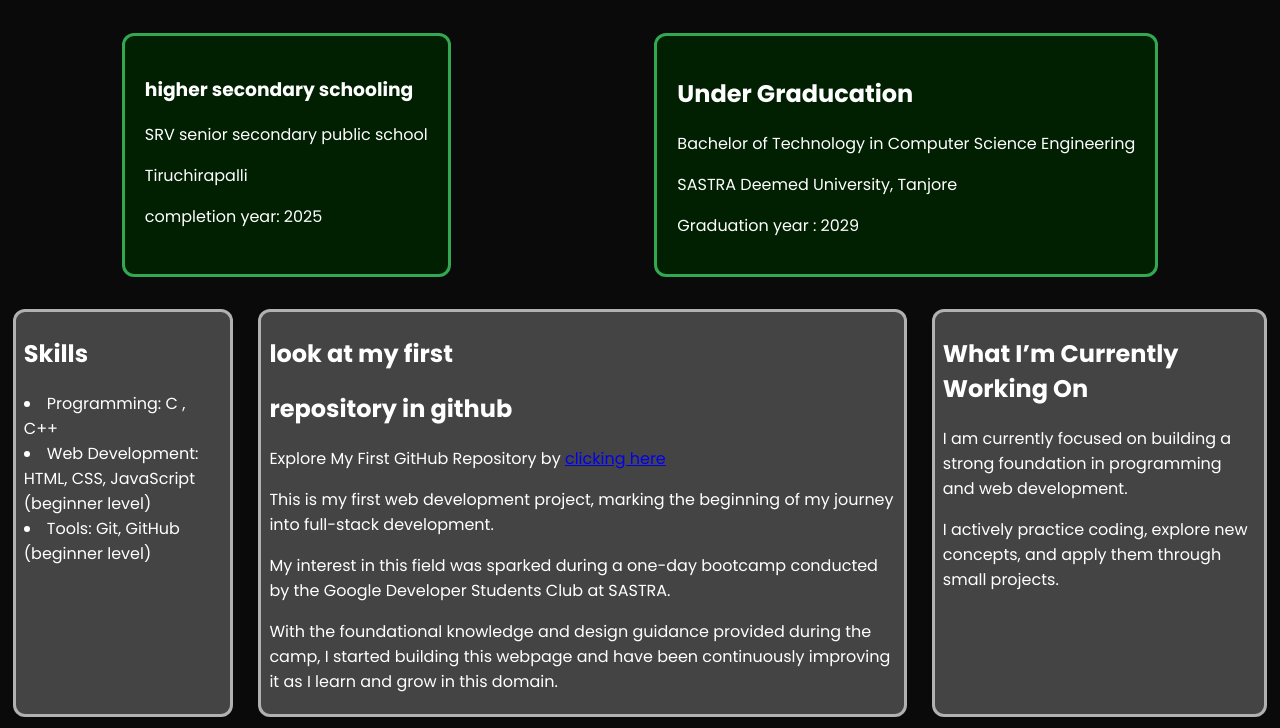
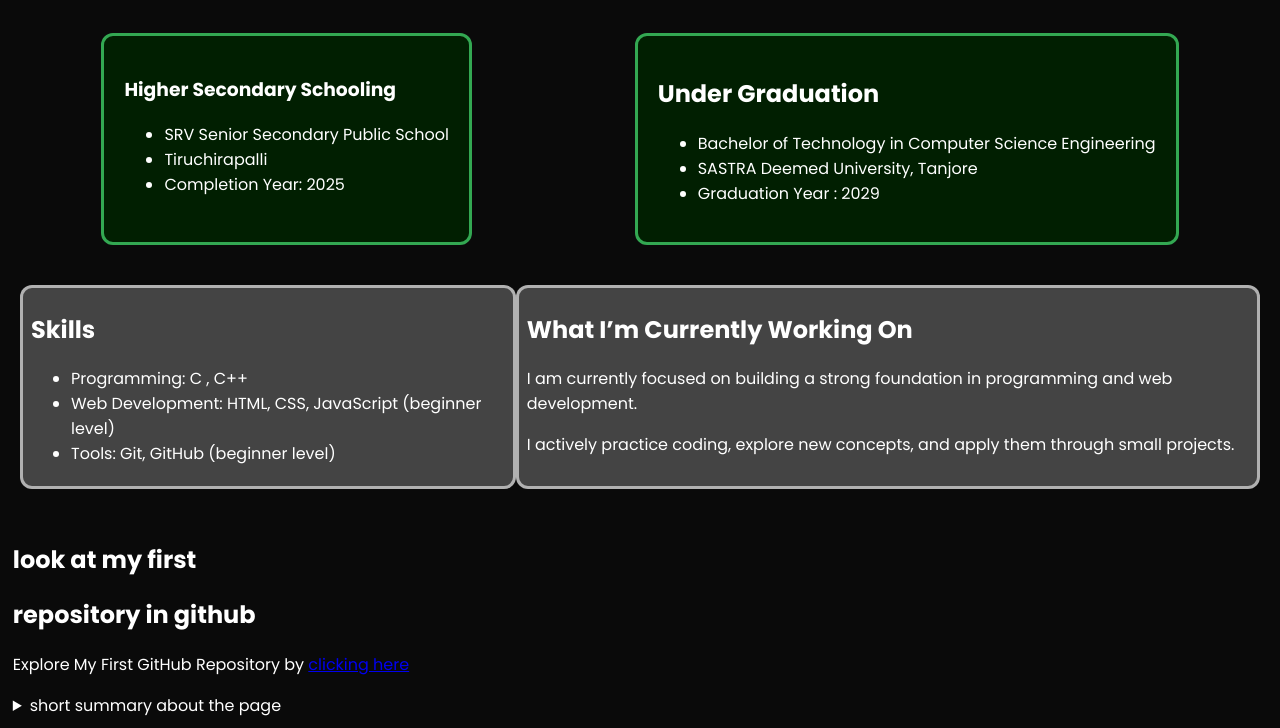
Before and after one commit to jesujo5/my-profile-page-, a plain HTML site: page index.html in a window 1280 px wide. Shown: the part 667-1395 px from the top of the page. Drawn offline with Linux system fonts and the light colour scheme.

Commit message:
refactor: enhance about and education sections with improved formatting and structure

```diff
--- a/index.html
+++ b/index.html
@@ -50,52 +50,56 @@
             <h1> INTRODUCE ABOUT </h1>
             <h1>MY SELF!!!</h1>
             <p> I’m a first-year Computer Science Engineering student at SASTRA Deemed University, exploring different areas within computer science with curiosity and interest. Coming from a biology background, shifting into tech has been a new and exciting journey for me, helping me become more adaptable and open to learning. Right now, I’m focused on building a strong foundation in programming and core concepts by practicing regularly, solving problems, and working on small projects.</p>
-
         </div>
     </section>
-
-
     <nav class="edu">
-
          <section id="education">
-            <h1> higher secondary schooling </h1>
-            <p> SRV senior secondary public school  </p>
-            <p> Tiruchirapalli </p>
-            <p>completion year: 2025</p>
-
+            <h1> Higher Secondary Schooling </h1>
+            <ul>
+            <li> SRV Senior Secondary Public School  </li>
+            <li> Tiruchirapalli </li>
+            <li> Completion Year: 2025</li>
+            </ul>
         </section>
         <div class ="UnderGraducation ">
-            <h1> Under Graducation </h1>
-            <p>Bachelor of Technology in Computer Science Engineering</p>
-            <p>SASTRA Deemed University, Tanjore</p>
-            <p> Graduation year : 2029</p>
+             <h1> Under Graduation </h1>
+            <ul>
+                <li>Bachelor of Technology in Computer Science Engineering</li>
+                <li>SASTRA Deemed University, Tanjore</li>
+                <li> Graduation Year : 2029</li>
+            </ul>
         </div>
-
-
-
     </nav>
-    <nav class = "project" id="project">
+    <nav class="edu">
         <div class="projectbars">
-            <h1>Skills </h1>
-            <ul></ul>
+                <h1>Skills</h1>
+            <ul>
                  <li> Programming: C ,  C++</li>
                  <li>Web Development: HTML, CSS, JavaScript (beginner level)</li>
                  <li>Tools: Git, GitHub  (beginner level)</li>
             </ul>
-        </div>
-        <div class="projectbars">
-        <h1>look at my first </h1>
-        <h1>repository in github</h1>
-        <p>Explore My First GitHub Repository by  <a href="https://github.com/jesujo5/my-profile-page-.git"> clicking here   </a> </p>
-        <p>This is my first web development project, marking the beginning of my journey into full-stack development. </p>
-        <p>My interest in this field was sparked during a one-day bootcamp conducted by the Google Developer Students Club at SASTRA.</p>
-        <p>With the foundational knowledge and design guidance provided during the camp, I started building this webpage and have been continuously improving it as I learn and grow in this domain. </p>
+
         </div>
          <div class="projectbars">
             <h1>What I’m Currently Working On </h1>
             <p>I am currently focused on building a strong foundation in programming and web development.</p>
             <p>I actively practice coding, explore new concepts, and apply them through small projects.</p>
         </div>
+    </nav>
+    <nav class = "project" id="project">
+
+        <div>
+        <h1>look at my first </h1>
+        <h1>repository in github</h1>
+        <p>Explore My First GitHub Repository by  <a href="https://github.com/jesujo5/my-profile-page-.git"> clicking here   </a> </p>
+        <details><summary>short summary about the page</summary>
+            <p>This is my first web development project, marking the beginning of my journey into front end  development. </p>
+            <p>My interest in this field was sparked during a one-day bootcamp conducted by the Google Developer Students Club at SASTRA.</p>
+            <p>With the foundational knowledge and design guidance provided during the camp, I started building this webpage and have been continuously improving it as I learn and grow in this domain. </p>
+       </details>
+
+        </div>
+
     </nav>
 
     <section  id = "contact">
--- a/styles.css
+++ b/styles.css
@@ -43,7 +43,6 @@ body{
     display: flex;
     justify-content: space-evenly;
     gap: 10px;
-
 }
 .nav-right a:hover{
 
@@ -96,6 +95,13 @@ body{
    border-radius: 10px;
    padding: 20px ;
 }
+.skillbar{
+    display: flex;
+    justify-content:space-around;
+    padding: 20px;
+   border-radius: 10px;
+   padding: 20px ;
+}
 
 #education{
 
@@ -116,12 +122,16 @@ body{
    justify-content:space-between;
    gap: 2%;
    margin : 1%;
+
 }
 .projectbars{
     background-color:#444;
     border: 3px solid #ffffff95;
     border-radius: 12px;
     padding: 4px 8px;
+    flex-direction: row;
+    justify-content:space-around;
+    align-items: center;
 }
 #contact{
     display: flex;
```
Lines whose indentation alone changed are shown as unchanged.
